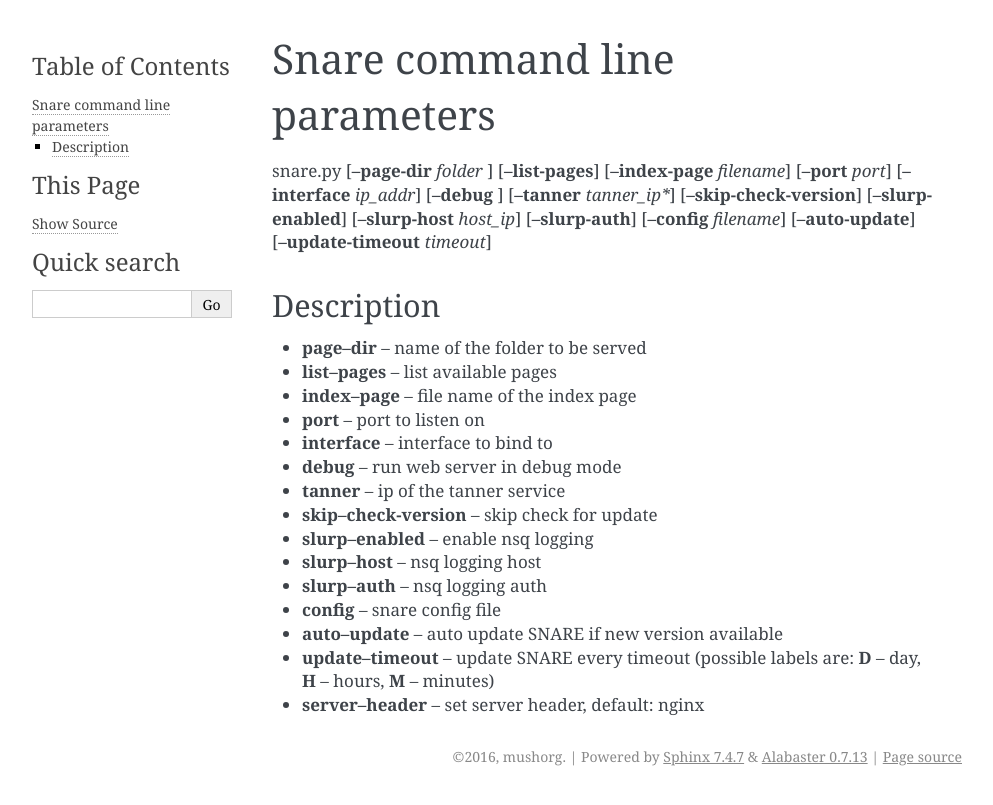
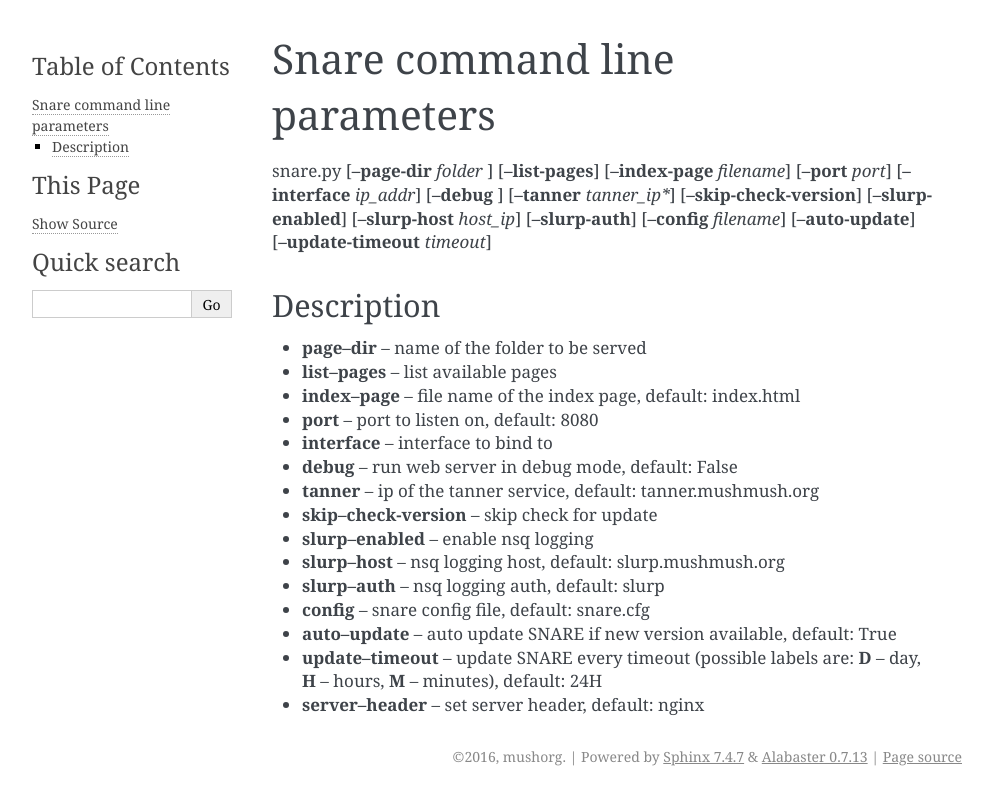
Before and after one commit to mushorg/snare, a Sphinx documentation site: the page built from docs/source/parameters.rst, in a window 1280 px wide. Shown: the top 805 px of the page, without its empty margins (148-1141 px from the left). Built offline with Sphinx 7.4.7, drawn with Linux system fonts in a browser that asks for light colours.

Commit message:
Updating doc parameters

```diff
--- a/docs/source/parameters.rst
+++ b/docs/source/parameters.rst
@@ -13,16 +13,16 @@
 
 * **page--dir** -- name of the folder to be served
 * **list--pages** -- list available pages
-* **index--page** -- file name of the index page
-* **port** -- port to listen on
+* **index--page** -- file name of the index page, default: index.html
+* **port** -- port to listen on, default: 8080
 * **interface** -- interface to bind to
-* **debug** -- run web server in debug mode
-* **tanner** -- ip of the tanner service
+* **debug** -- run web server in debug mode, default: False
+* **tanner** -- ip of the tanner service, default: tanner.mushmush.org
 * **skip--check-version** -- skip check for update
 * **slurp--enabled** -- enable nsq logging
-* **slurp--host** -- nsq logging host
-* **slurp--auth** -- nsq logging auth
-* **config** -- snare config file
-* **auto--update** -- auto update SNARE if new version available
-* **update--timeout** -- update SNARE every timeout (possible labels are: **D** -- day, **H** -- hours, **M** -- minutes)
+* **slurp--host** -- nsq logging host, default: slurp.mushmush.org
+* **slurp--auth** -- nsq logging auth, default: slurp
+* **config** -- snare config file, default: snare.cfg
+* **auto--update** -- auto update SNARE if new version available, default: True
+* **update--timeout** -- update SNARE every timeout (possible labels are: **D** -- day, **H** -- hours, **M** -- minutes), default: 24H
 * **server--header** -- set server header, default: nginx
```
